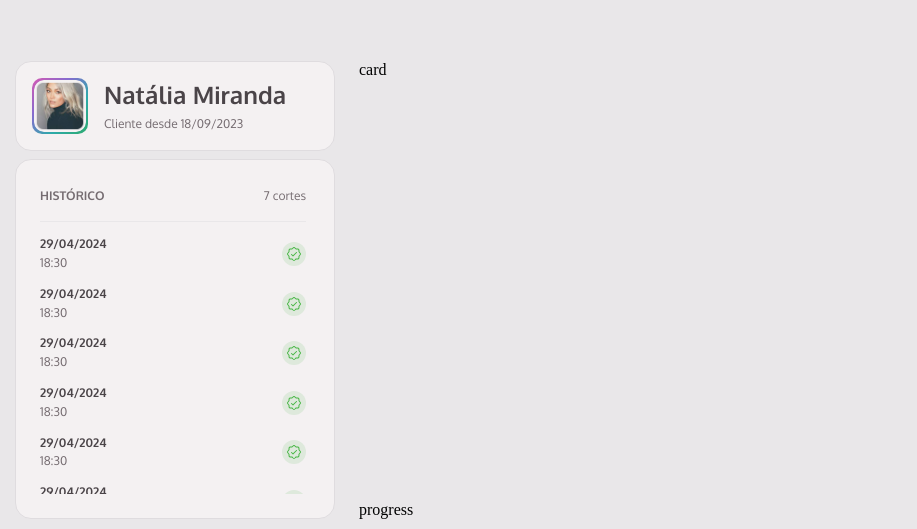
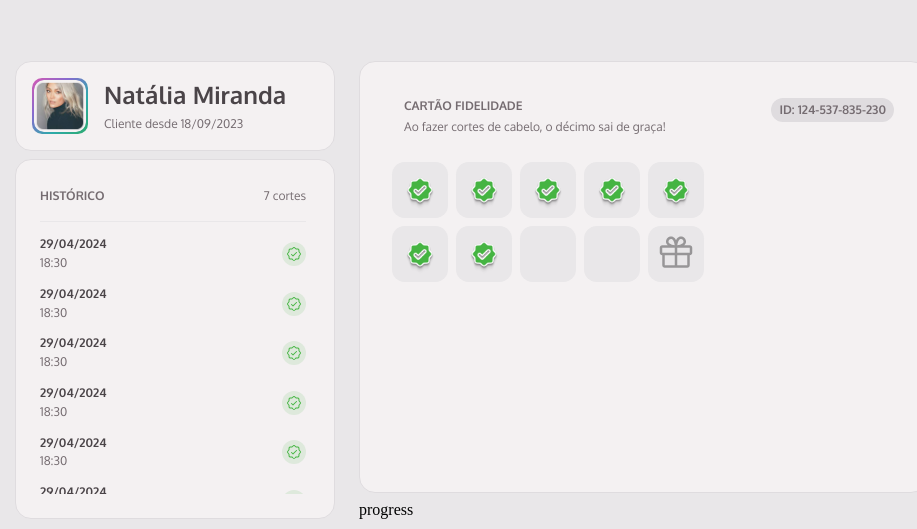
Before and after one commit to tiagomartinscc/member-club, a plain HTML site: page src/index.html in a window 1280 px wide. Shown: the part 213-742 px from the top of the page, without its empty margins (169-1086 px from the left). Drawn offline with Linux system fonts and the light colour scheme.

Commit message:
create a card section

```diff
--- a/src/index.html
+++ b/src/index.html
@@ -137,7 +137,45 @@
       </section>
 
       <section class="card">
-        card
+        <header>
+          <div>
+            <h3>Cartão Fidelidade</h3>
+            <span>Ao fazer cortes de cabelo, o décimo sai de graça!</span>
+          </div>
+          <div>
+            ID: 124-537-835-230
+          </div>
+        </header>
+        <section class="slots">
+          <div>
+            <img src="assets/icons/pin-check.png" alt="selo de confirmação de corte de cabelo">
+          </div>
+          <div>
+            <img src="assets/icons/pin-check.png" alt="selo de confirmação de corte de cabelo">
+          </div>
+          <div>
+            <img src="assets/icons/pin-check.png" alt="selo de confirmação de corte de cabelo">
+          </div>
+          <div>
+            <img src="assets/icons/pin-check.png" alt="selo de confirmação de corte de cabelo">
+          </div>
+          <div>
+            <img src="assets/icons/pin-check.png" alt="selo de confirmação de corte de cabelo">
+          </div>
+          <div>
+            <img src="assets/icons/pin-check.png" alt="selo de confirmação de corte de cabelo">
+          </div>
+          <div>
+            <img src="assets/icons/pin-check.png" alt="selo de confirmação de corte de cabelo">
+          </div>
+          <div>
+          </div>
+          <div>
+          </div>
+          <div>
+            <img class="opacity" src="assets/icons/gift.svg" alt="meta a ser alcançada">
+          </div>
+        </section>
       </section>
 
       <section class="progress">
--- a/src/styles/global.css
+++ b/src/styles/global.css
@@ -43,3 +43,7 @@
 body {
   background-color: var(--gray-200);
 }
+
+.opacity {
+  opacity: 0.35;
+}
--- a/src/styles/sections.css
+++ b/src/styles/sections.css
@@ -119,6 +119,92 @@ section.history {
   }
 }
 
+section.card {
+  display: flex;
+  flex-direction: column;
+  align-items: flex-start;
+  align-self: stretch;
+  gap: 1.25rem;
+  padding: 1.5rem 1.25rem 1.25rem 1.25rem;
+
+  border-radius: 1rem;
+  border: 1px solid var(--gray-300);
+  background: var(--gray-100);
+
+  & header {
+    display: flex;
+    align-items: flex-start;
+    gap: 1rem;
+    align-self: stretch;
+
+    & div:nth-child(1) {
+      display: flex;
+      flex-direction: column;
+      align-items: flex-start;
+      gap: 0.25rem;
+      flex: 1 0 0;
+
+      & h3 {
+        color: var(--gray-500);
+        font: var(--subtitle-sm);
+        text-transform: uppercase;
+      }
+      & span {
+        color: var(--gray-500);
+        font: var(--text-xs);
+      }
+    }
+    /* ID */
+    & div:nth-child(2) {
+      color: var(--gray-500);
+      font: var(--subtitle-sm);
+      text-transform: uppercase;
+
+      display: flex;
+      height: 1.5rem;
+      padding: 0rem 0.5rem;
+      flex-direction: column;
+      justify-content: center;
+      align-items: center;
+      gap: 0.5rem;
+
+      border-radius: 62.4375rem;
+      background: var(--gray-300);
+    }
+  }
+
+  & section.slots {
+    display: flex;
+    width: 19.5rem;
+    align-items: flex-start;
+    align-content: flex-start;
+    gap: 0.5rem;
+    flex-wrap: wrap;
+
+    & div{
+      display: flex;
+      width: 3.5rem;
+      height: 3.5rem;
+      padding: 0.5rem;
+      flex-direction: column;
+      justify-content: center;
+      align-items: center;
+      flex-shrink: 0;
+
+      border-radius: 0.78588rem;
+      background: var(--gray-200);
+      /* backdrop-filter: blur(3.143620014190674px); */
+
+
+      & img {
+        width: 2.5rem;
+        height: 2.5rem;
+        flex-shrink: 0;
+      }
+    }
+  }
+}
+
 /* desktop */
 @media (width >= 57em) {
   section.history {
@@ -129,4 +215,21 @@ section.history {
   & div.history-list {
     overflow-y: auto;
   }
+
+  section.card {
+    padding: 2.25rem 2rem 2rem 2rem;
+    gap: 2rem;
+
+    & header {
+      gap: 0.25rem;
+
+      & div:nth-child(1) {
+      }
+
+      & div:nth-child(1) {
+        height: 2rem;
+        padding: 0rem 0.75rem;
+      }
+    }
+  }
 }
```
Also changed, not shown: src/assets/icons/pin-check.png (added), src/assets/icons/pin-check.svg, 1 other file.
